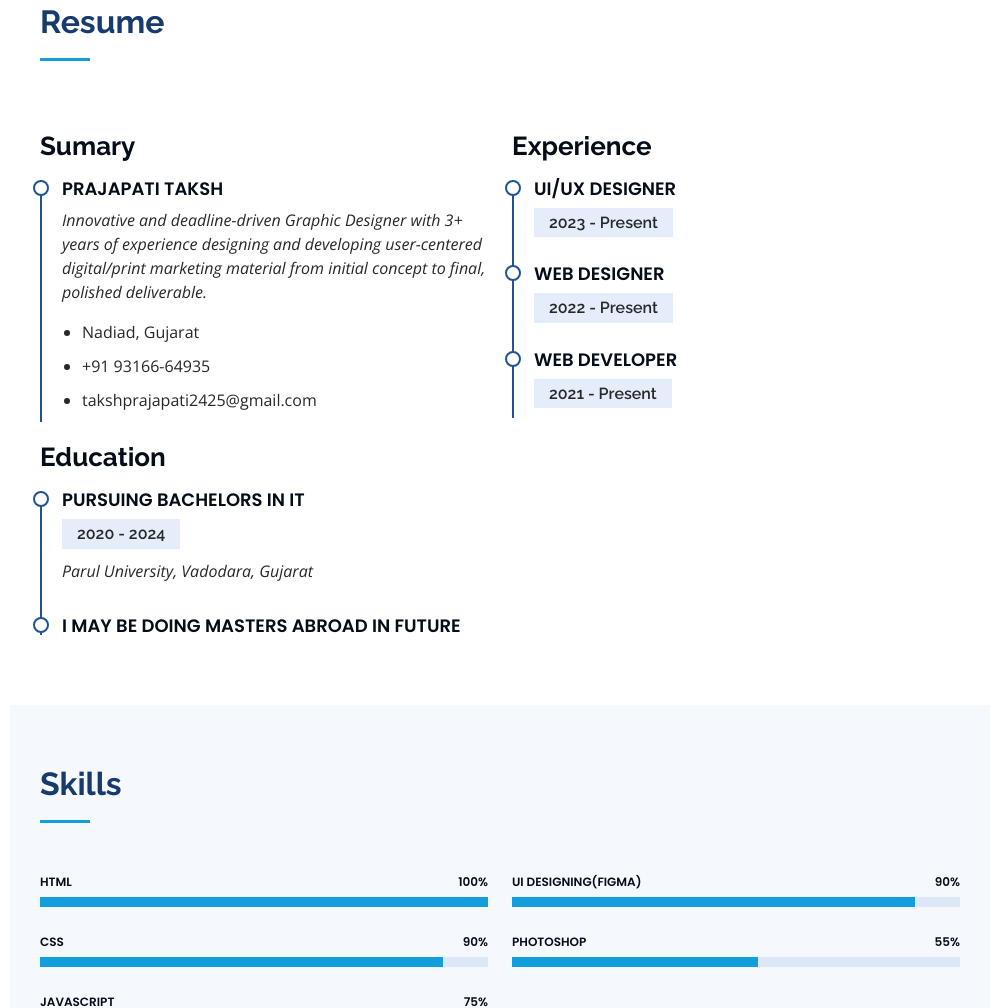
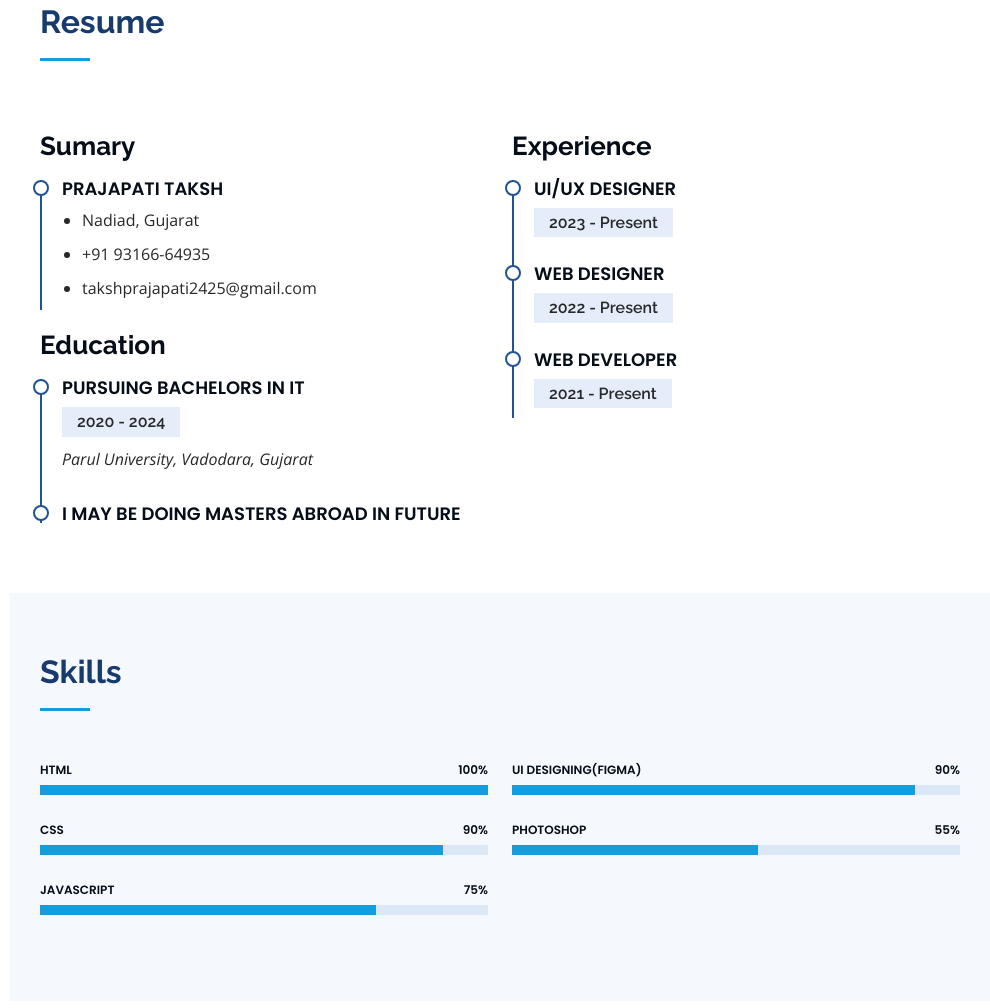
Before and after one commit to Taksh2425/taksh-portfolio, a plain HTML site: page index.html in a window 1280 px wide. Shown: the part 1476-2484 px from the top of the page, without its empty margins (290-1280 px from the left). Drawn offline with nearby package versions, Linux system fonts and the light colour scheme.

Commit message:
Update index.html

```diff
--- a/index.html
+++ b/index.html
@@ -143,9 +143,7 @@
             <h3 class="resume-title">Sumary</h3>
             <div class="resume-item pb-0">
               <h4>Prajapati Taksh</h4>
-              <p><em>Innovative and deadline-driven Graphic Designer with 3+ years of experience designing and
-                  developing user-centered digital/print marketing material from initial concept to final, polished
-                  deliverable.</em></p>
+
               <ul>
                 <li>Nadiad, Gujarat</li>
                 <li>+91 93166-64935</li>
```
